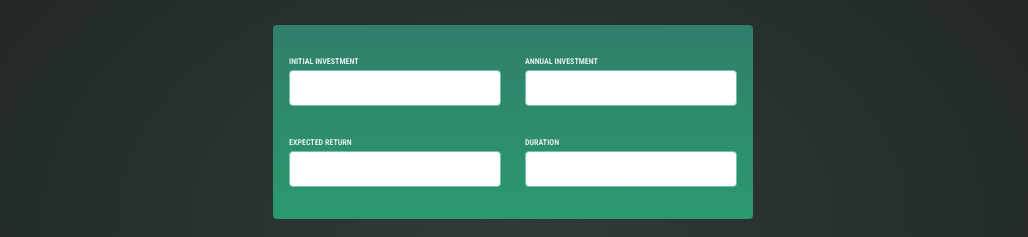
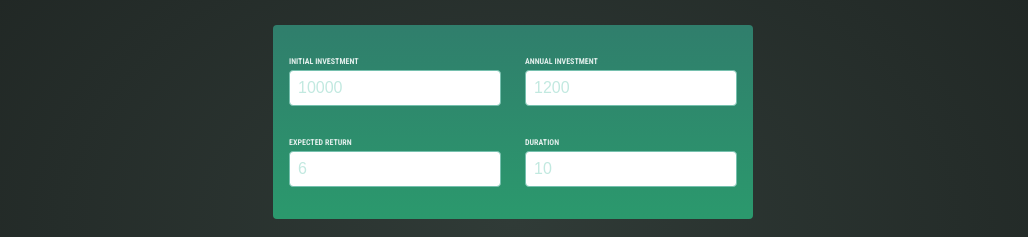
Before and after one commit to Ujef55/React-practice-project, a React (Vite) app: page / in a window 1280 px wide. Shown: the part 201-438 px from the top of the page, without its empty margins (127-1155 px from the left). Built offline with nearby package versions, Linux system fonts and the light colour scheme.

Commit message:
Handling events using two way binding

```diff
--- a/src/Components/UserInput.jsx
+++ b/src/Components/UserInput.jsx
@@ -23,21 +23,29 @@ function UserInput() {
         <div className="input-group">
             <p>
                 <label>Initial Investment</label>
-                <input />
+                <input type="number" required
+                value={userInput.initialInvestment}
+                onChange={(event) => handelInputChange('initialInvestment', event.target.value)} />
             </p>
             <p>
                 <label>Annual Investment</label>
-                <input />
+                <input type="number" required
+                value={userInput.annualInvestment}
+                onChange={(event) => handelInputChange('annualInvestment', event.target.value)} />
             </p>
         </div>
         <div className="input-group">
             <p>
                 <label>Expected Return</label>
-                <input />
+                <input type="number" required
+                value={userInput.expectedReturn}
+                onChange={(event) => handelInputChange('expectedReturn', event.target.value)} />
             </p>
             <p>
                 <label>Duration</label>
-                <input />
+                <input type="number" required
+                value={userInput.duration}
+                onChange={(event) => handelInputChange('duration', event.target.value)} />
             </p>
         </div>
     </section>
```
